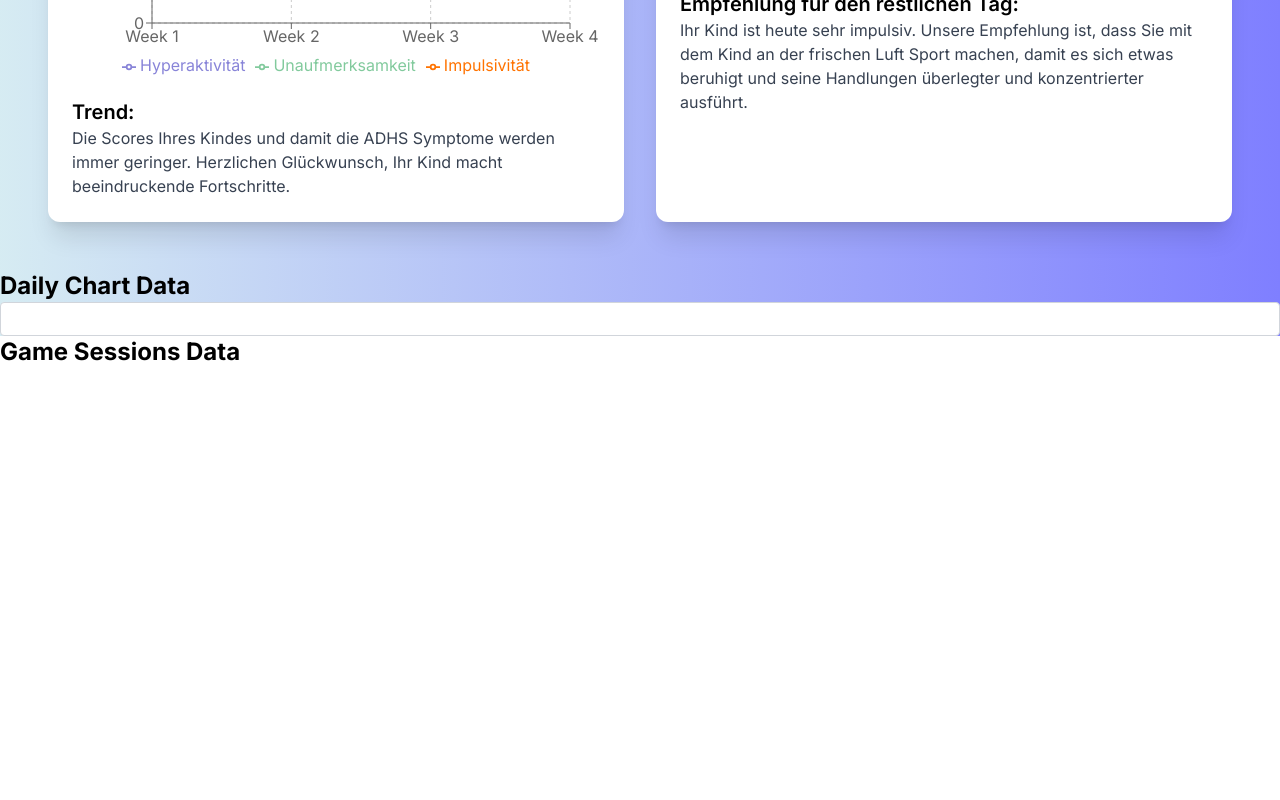
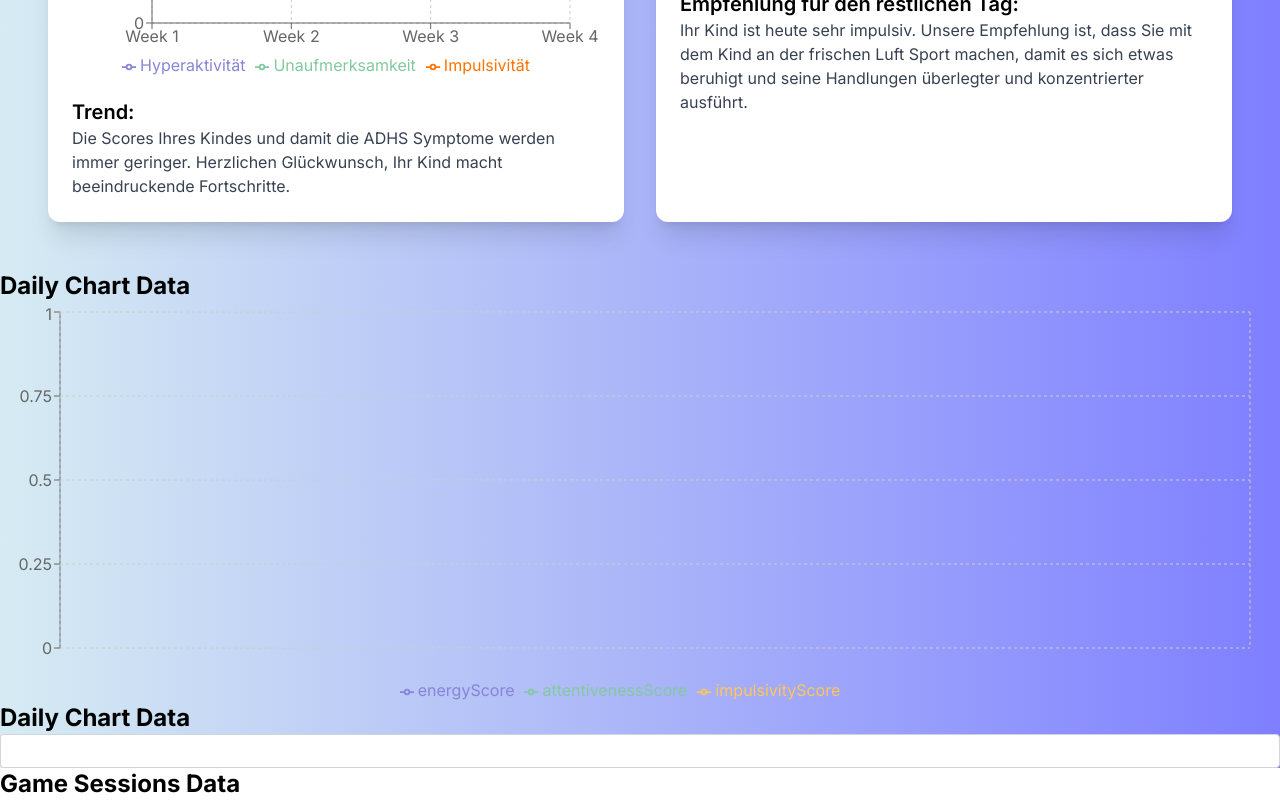
Before and after one commit to timothymaxwellsummers/affectiveComputingADHD, a Next.js app: page /dashboard in a window 1280 px wide. Shown: the part 478-1278 px from the top of the page. Before the commit the page ends 846 px from the top, so only its background shows below. Built offline with nearby package versions, Linux system fonts and the light colour scheme.

Commit message:
Added SessionChart

```diff
--- /dev/null
+++ b/src/app/dashboard/Components/SessionChart.tsx
@@ -0,0 +1,86 @@
+"use client";
+import React, { useEffect, useState } from "react";
+import { AreaChart, Area, XAxis, YAxis, CartesianGrid, Tooltip, ResponsiveContainer, Legend } from 'recharts';
+import { getGameSessionsData } from "../../services/localStorageService";
+import { generateDailyChartData } from "./service/dataHandler";
+import { GameSessionData, DailyChartData } from "../../types/types";
+
+interface DailyChartProps {
+  // Define the props for the DailyChart component here if needed
+}
+
+const DailyChart: React.FC<DailyChartProps> = (props) => {
+  const [gameSessions, setGameSessions] = useState<GameSessionData[]>([]);
+  const [dailyChartData, setDailyChartData] = useState<DailyChartData[]>([]);
+
+  useEffect(() => {
+    const sessions = getGameSessionsData();
+    setGameSessions(sessions);
+  }, []);
+
+  useEffect(() => {
+    if (gameSessions.length > 0) {
+      console.log("Game Sessions", gameSessions);
+      setDailyChartData(generateDailyChartData(gameSessions));
+    }
+  }, [gameSessions]);
+
+  useEffect(() => {
+    console.log("Daily Chart Data", dailyChartData);
+  }, [dailyChartData]);
+
+  return (
+    <div>
+      <h1 className="text-2xl font-bold">Daily Chart Data</h1>
+      <ResponsiveContainer width="100%" height={400}>
+        <AreaChart
+          data={dailyChartData}
+          margin={{ top: 10, right: 30, left: 0, bottom: 0 }}
+        >
+          <defs>
+            <linearGradient id="colorEnergy" x1="0" y1="0" x2="0" y2="1">
+              <stop offset="5%" stopColor="#8884d8" stopOpacity={0.8} />
+              <stop offset="95%" stopColor="#8884d8" stopOpacity={0} />
+            </linearGradient>
+            <linearGradient id="colorAttentiveness" x1="0" y1="0" x2="0" y2="1">
+              <stop offset="5%" stopColor="#82ca9d" stopOpacity={0.8} />
+              <stop offset="95%" stopColor="#82ca9d" stopOpacity={0} />
+            </linearGradient>
+            <linearGradient id="colorImpulsivity" x1="0" y1="0" x2="0" y2="1">
+              <stop offset="5%" stopColor="#ffc658" stopOpacity={0.8} />
+              <stop offset="95%" stopColor="#ffc658" stopOpacity={0} />
+            </linearGradient>
+          </defs>
+          <XAxis dataKey="date" />
+          <YAxis domain={[0, 1]} />
+          <CartesianGrid strokeDasharray="3 3" />
+          <Tooltip />
+          <Legend />
+          <Area
+            type="monotone"
+            dataKey="energyScore"
+            stroke="#8884d8"
+            fillOpacity={1}
+            fill="url(#colorEnergy)"
+          />
+          <Area
+            type="monotone"
+            dataKey="attentivenessScore"
+            stroke="#82ca9d"
+            fillOpacity={1}
+            fill="url(#colorAttentiveness)"
+          />
+          <Area
+            type="monotone"
+            dataKey="impulsivityScore"
+            stroke="#ffc658"
+            fillOpacity={1}
+            fill="url(#colorImpulsivity)"
+          />
+        </AreaChart>
+      </ResponsiveContainer>
+    </div>
+  );
+};
+
+export default DailyChart;
--- a/src/app/dashboard/Components/service/dataHandler.ts
+++ b/src/app/dashboard/Components/service/dataHandler.ts
@@ -81,7 +81,7 @@ export const generateDailyChartData = (
     // Return the daily chart data
     return {
       date: session.time,
-      energyScore: session.energyScore,
+      energyScore: session.energyScore/100,
       attentivenessScore: attentivenessScoresSumAvg,
       impulsivityScore: impulsivityScoresSumAvg,
       gamesPlayed: session.gameData.map((data) => data.game),
--- a/src/app/dashboard/page.tsx
+++ b/src/app/dashboard/page.tsx
@@ -1,7 +1,9 @@
 import React from "react";
 import SymptomLineChart from "./Components/SymptomLineChart";
 import DataTester from "./Components/DataTester";
-import DailyChart from "./Components/DailyChart";
+import SessionDataDisplay from "./Components/SessionDataDisplay";
+import DailyChart from "./Components/SessionChart";
+
 
 const DashboardPage: React.FC = () => {
   return (
@@ -61,6 +63,7 @@ const DashboardPage: React.FC = () => {
         </div>
       </div>
       <DailyChart />
+      <SessionDataDisplay />
       <DataTester />
     </div>
   );
--- a/src/app/types/types.ts
+++ b/src/app/types/types.ts
@@ -52,4 +52,5 @@ export interface DailyChartData {
   energyScore: number;
   attentivenessScore: number;
   impulsivityScore: number;
+  gamesPlayed: Game[];
 }
```
Also changed, not shown: src/app/dashboard/Components/SessionDataDisplay.tsx (renamed from src/app/dashboard/Components/DailyChart.tsx, +4 -4 lines).
